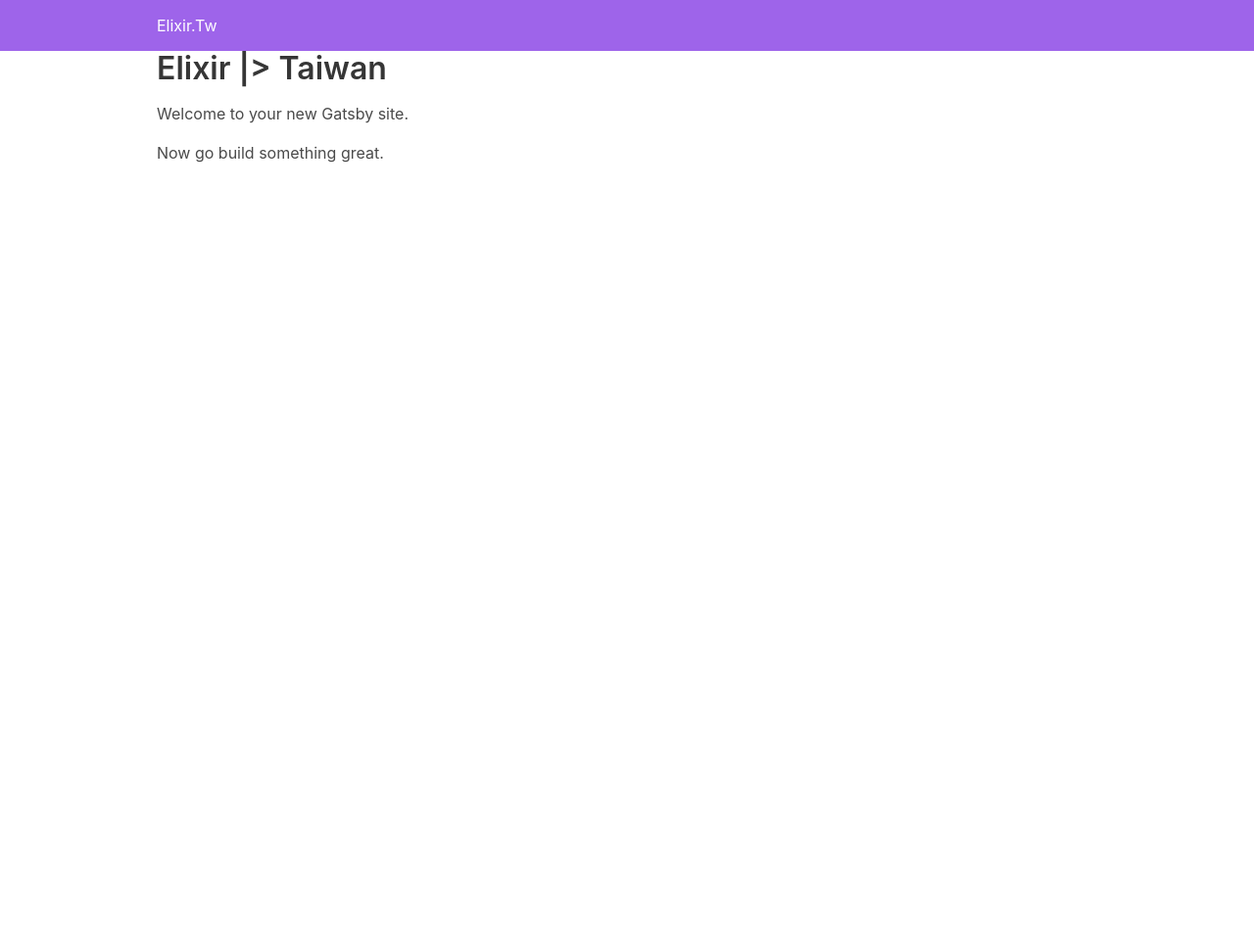
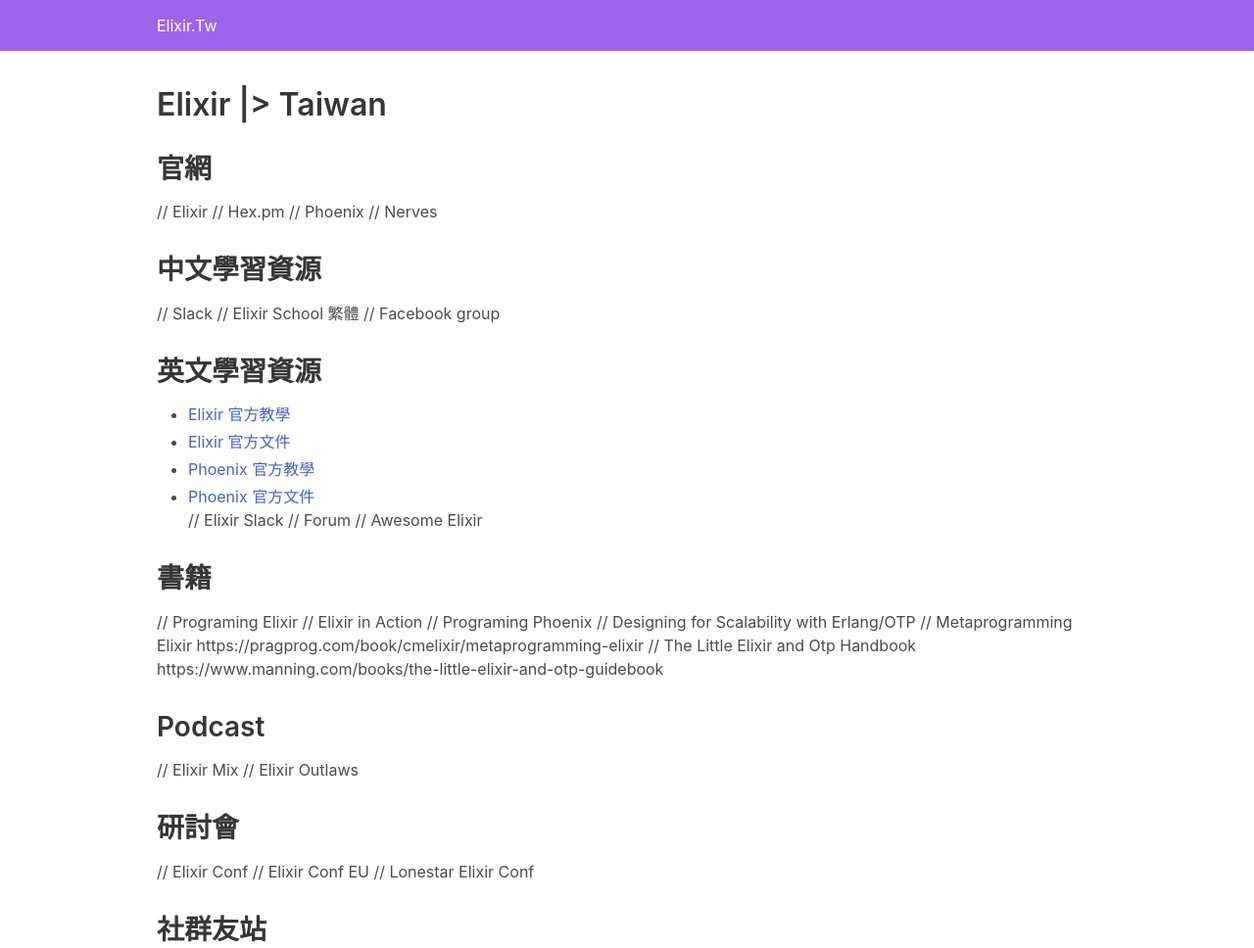
Before and after one commit to elixirtw/elixir_tw, a Gatsby site: page / in a window 1280 px wide. Shown: the top 968 px of the page at 98% size. Before the commit the page ends 800 px from the top, so only its background shows below. Built offline with nearby package versions, Linux system fonts and the light colour scheme; Gatsby itself is replaced by a stand-in of ours.

Commit message:
added rough draft of resources

```diff
--- a/src/assets/stylesheets/style.scss
+++ b/src/assets/stylesheets/style.scss
@@ -4,4 +4,5 @@
 
 #header {
   background-color: $p-elixirtw;
+  margin-bottom: 2.3em;
 }
--- a/src/pages/index.js
+++ b/src/pages/index.js
@@ -8,9 +8,50 @@
   <Layout>
     <SEO title="Home" keywords={[`elixir`, `taiwan`, `erlang`, `homepage`]} />
     <div className="content">
-      <h1> Elixir |> Taiwan </h1>
-      <p>Welcome to your new Gatsby site.</p>
-      <p>Now go build something great.</p>
+      <h1>Elixir |> Taiwan</h1>
+
+      <h2>官網</h2>
+      // Elixir
+      // Hex.pm
+      // Phoenix
+      // Nerves
+
+      <h2>中文學習資源</h2>
+      // Slack
+      // Elixir School 繁體
+      // Facebook group
+
+      <h2>英文學習資源</h2>
+      <ul>
+        <li><a href="https://elixir-lang.org/getting-started/introduction.html" target="_blank"> Elixir 官方教學</a></li>
+        <li><a href="https://hexdocs.pm/elixir/Kernel.html" target="_blank"> Elixir 官方文件</a></li>
+        <li><a href="https://hexdocs.pm/phoenix/overview.html" target="_blank"> Phoenix 官方教學</a></li>
+        <li><a href="https://hexdocs.pm/phoenix/Phoenix.html" target="_blank"> Phoenix 官方文件</a></li>
+        // Elixir Slack
+        // Forum
+        // Awesome Elixir
+      </ul>
+
+      <h2>書籍</h2>
+      // Programing Elixir
+      // Elixir in Action
+      // Programing Phoenix
+      // Designing for Scalability with Erlang/OTP
+      // Metaprogramming Elixir https://pragprog.com/book/cmelixir/metaprogramming-elixir
+      // The Little Elixir and Otp Handbook https://www.manning.com/books/the-little-elixir-and-otp-guidebook
+
+      <h2>Podcast</h2>
+      // Elixir Mix
+      // Elixir Outlaws
+
+      <h2>研討會</h2>
+      // Elixir Conf
+      // Elixir Conf EU
+      // Lonestar Elixir Conf
+
+      <h2>社群友站</h2>
+      // 五倍紅寶石
+      // Ruby Taiwan
     </div>
   </Layout>
 )
```
